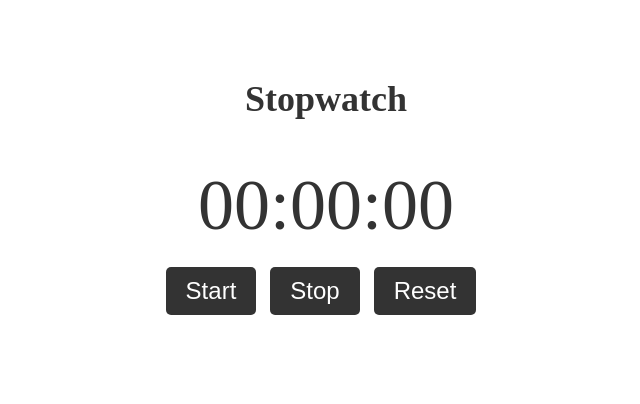
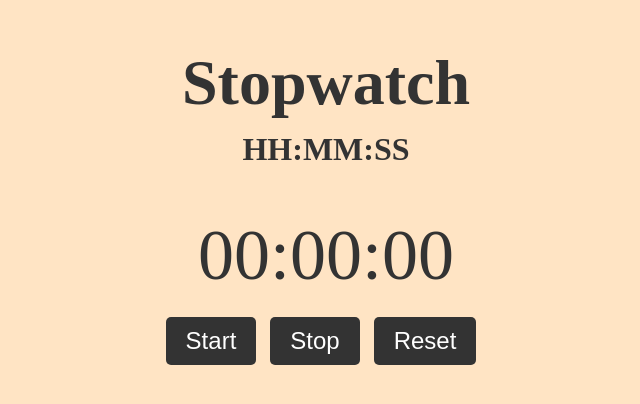
Before and after one commit to kunalthapa1997/WebD_Assignment6_Part2, a plain HTML site: page index.html in a window 1280 px wide. Shown: the part 224-628 px from the top of the page, without its empty margins (314-954 px from the left). Drawn offline with Linux system fonts and the light colour scheme.

Commit message:
css changes

```diff
--- a/index.html
+++ b/index.html
@@ -10,6 +10,7 @@
 <body>
     <div class="container">
         <h1 class="title">Stopwatch</h1>
+        <h2 class="sub-title">HH:MM:SS</h2>
         <div class="timer">
           <label id="timer">00:00:00</label>
         </div>
--- a/style.css
+++ b/style.css
@@ -1,4 +1,9 @@
 /* Main container */
+
+body {
+    background-color: bisque;
+}
+
 .container {
     display: flex;
     flex-direction: column;
@@ -9,8 +14,14 @@
 
   /* Title */
   .title {
-    font-size: 36px;
+    font-size: 4rem;
     color: #333;
+  }
+
+  .sub-title {
+    font-size: 2rem;
+    color: #333;
+    margin-top: -2rem;
   }
 
   /* Timer */
```
